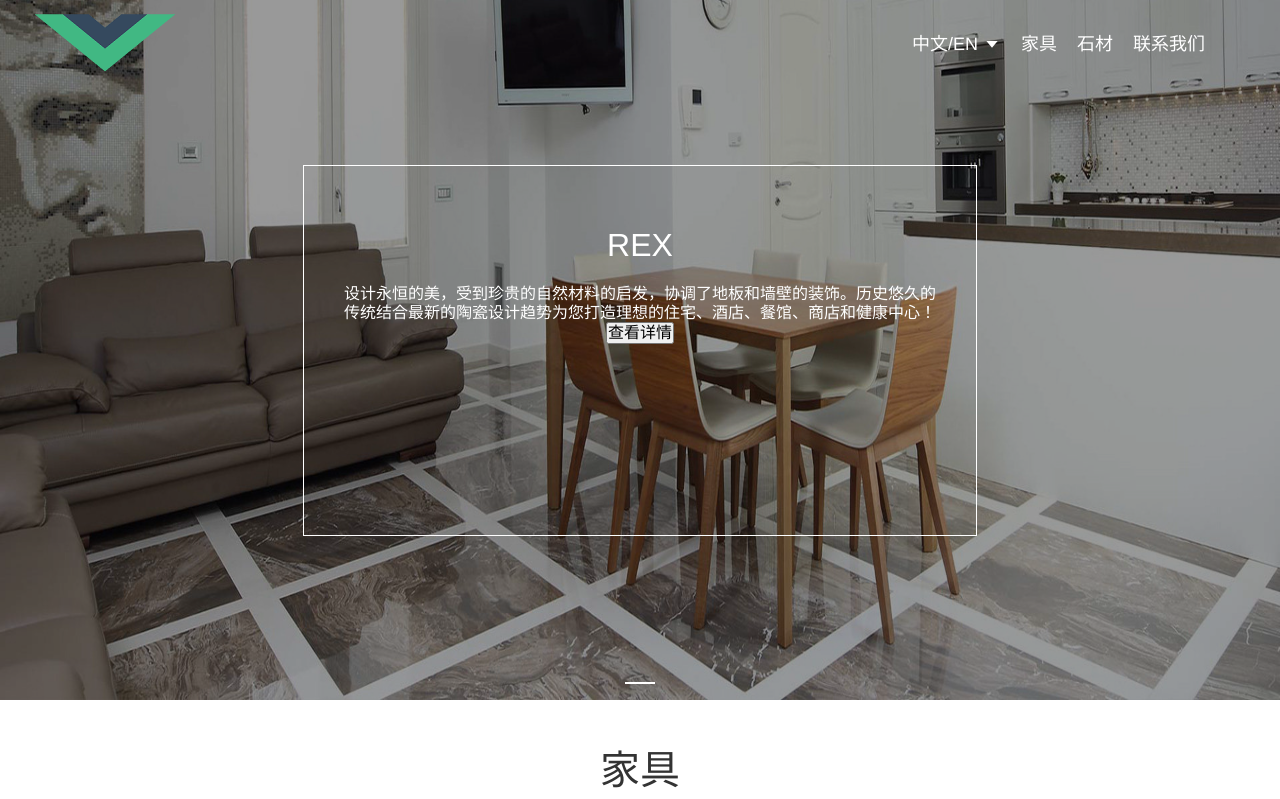
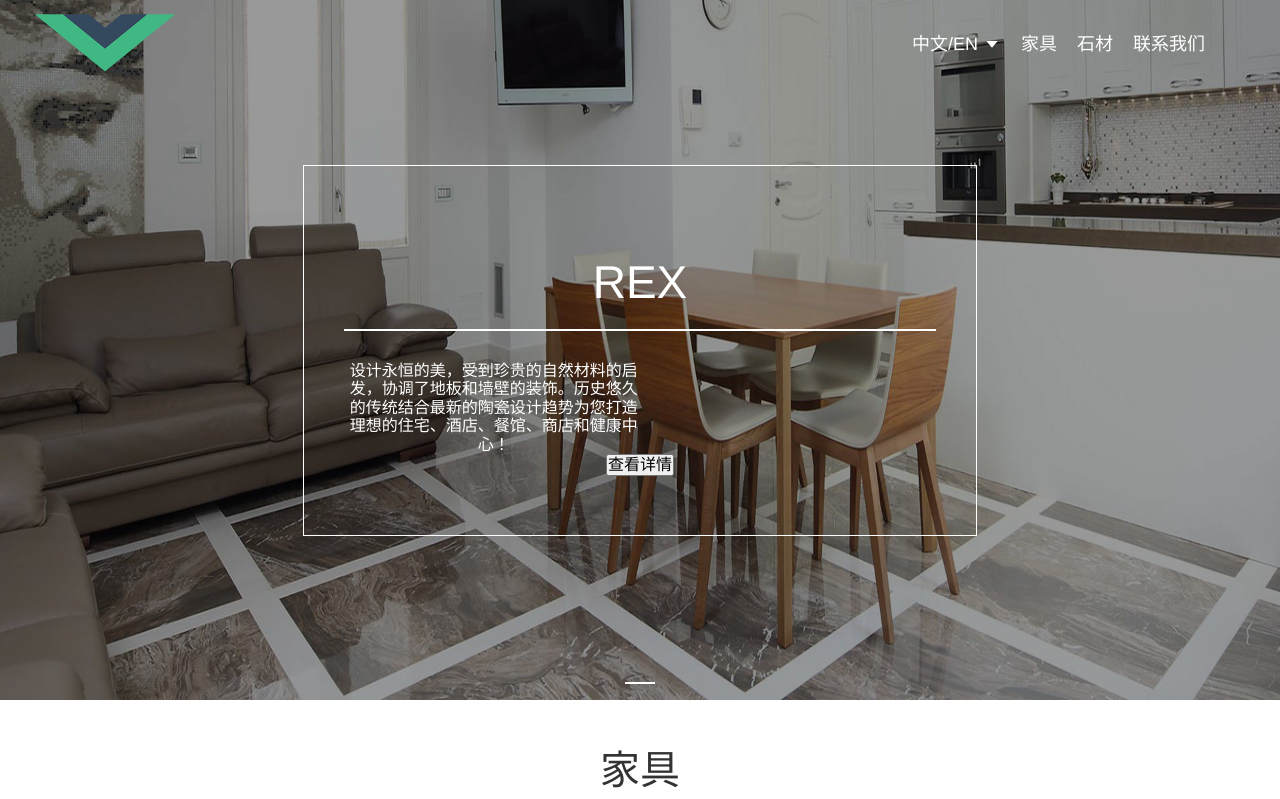
Before and after one commit to mabiao8023/myWeb, a Vue app in the folder views/client/: page / in a window 1280 px wide. Shown: the top 799 px of the page. Built offline with nearby package versions, Linux system fonts and the light colour scheme.

Commit message:
客户端调试

```diff
--- a/views/client/package.json
+++ b/views/client/package.json
@@ -34,6 +34,7 @@
     "file-loader": "^1.1.4",
     "friendly-errors-webpack-plugin": "^1.6.1",
     "html-webpack-plugin": "^2.30.1",
+    "less": "^2.7.3",
     "less-loader": "^4.0.5",
     "node-notifier": "^5.1.2",
     "optimize-css-assets-webpack-plugin": "^3.2.0",
--- a/views/client/src/components/common/footer.vue
+++ b/views/client/src/components/common/footer.vue
@@ -24,7 +24,7 @@
 </script>
 
 <!-- Add "scoped" attribute to limit CSS to this component only -->
-<style  scoped>
+<style  scoped lang="less" rel="stylesheet/less">
 h1, h2 {
   font-weight: normal;
 }
@@ -43,10 +43,12 @@
 	color:#888889;
 	padding:30px;
 	margin-top:30px;
+
 }
 .footer-container{
 	width:100%;
 	max-width:1240px;
+	margin:0 auto;
 }
 .footer-container li{
 	padding:5px;
--- a/views/client/src/components/home.vue
+++ b/views/client/src/components/home.vue
@@ -114,7 +114,7 @@
 </script>
 
 <!-- Add "scoped" attribute to limit CSS to this component only -->
-<style scoped>
+<style scoped lang="less" rel="stylesheet/less">
 h1, h2 {
   font-weight: normal;
 }
@@ -209,5 +209,15 @@
   margin-left: -337.25px;
   border:1px solid #fff;
   padding:40px;
+  h1{
+    font-size:46px;
+    padding:20px;
+    border-bottom:2px solid #fff;
+  }
+  p{
+    width:300px;
+    text-align:center;
+  }
 }
+
 </style>
```
